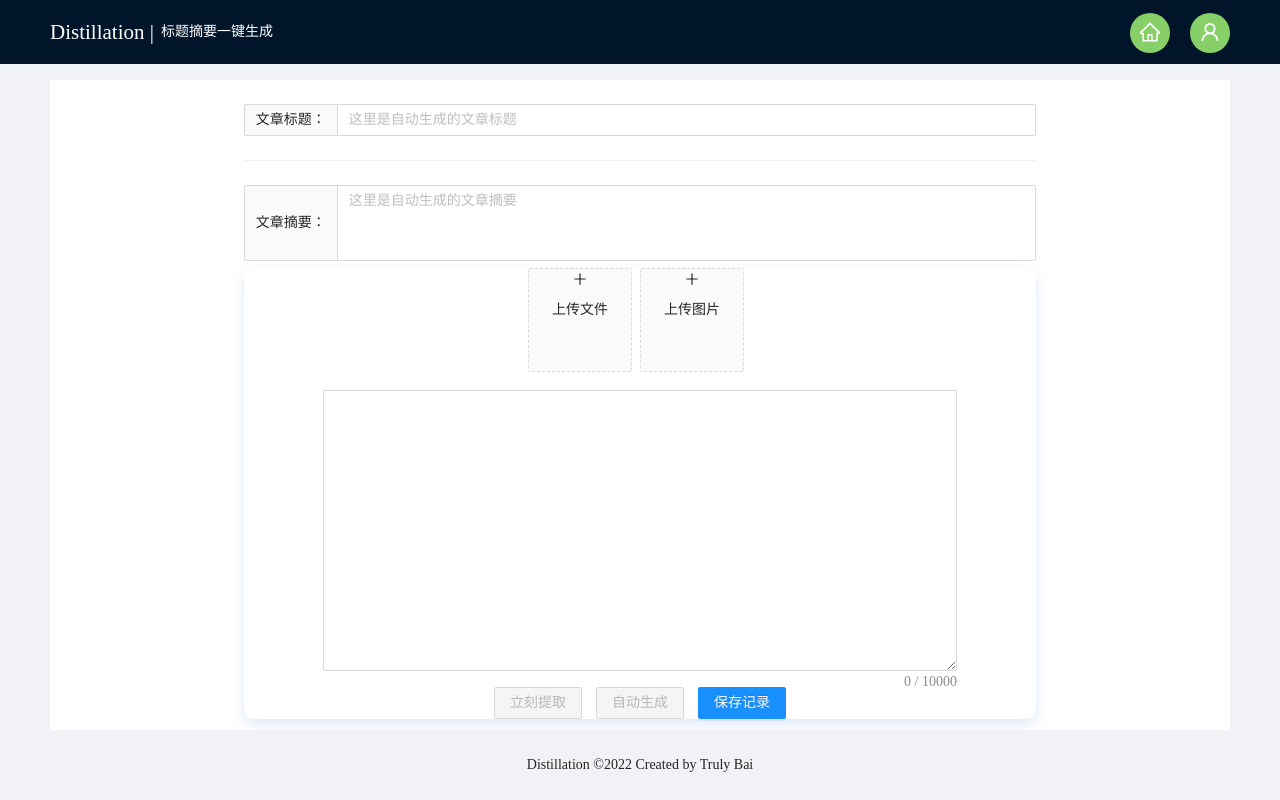
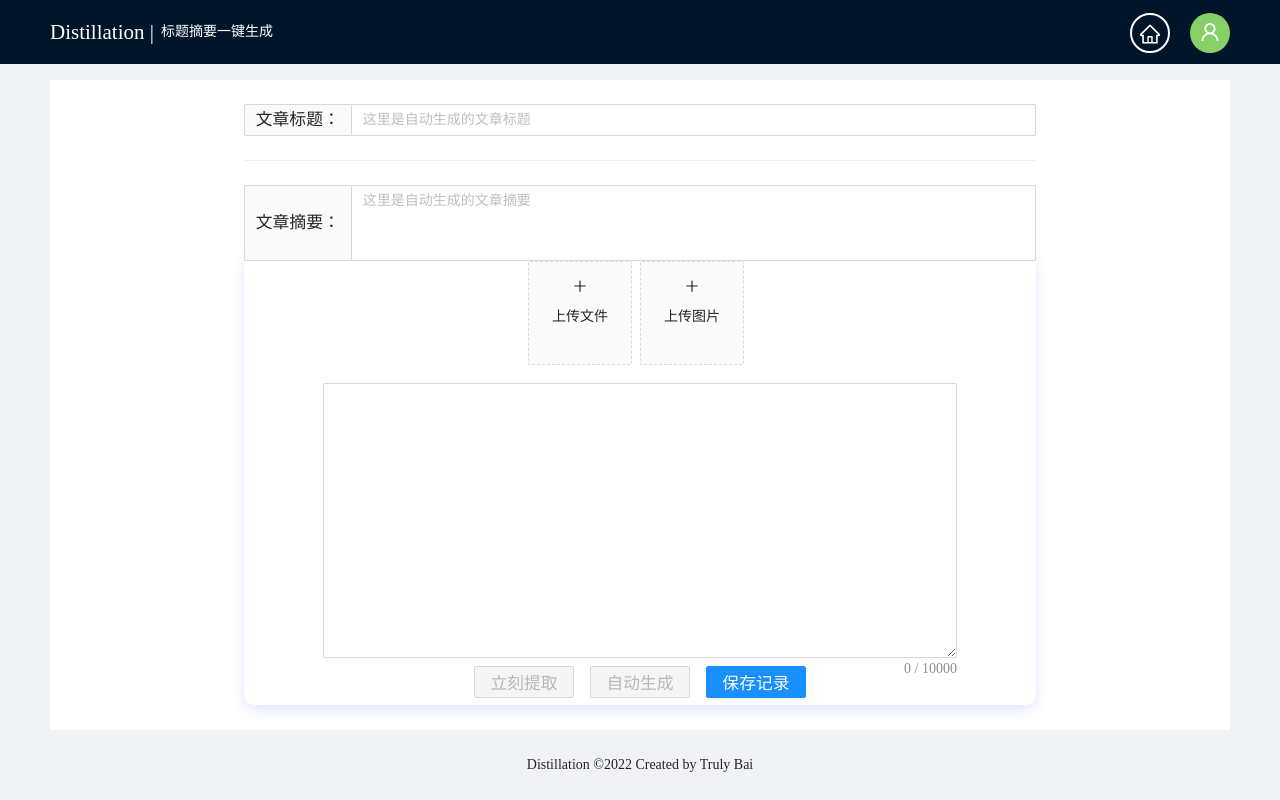
Before and after one commit to YMYzzz/Distillation, a React (Create React App) app: page / in a window 1280 px wide. Built offline with nearby package versions, Linux system fonts and the light colour scheme; a web font is replaced by a local one.

Commit message:
修改样式

```diff
--- a/src/App.css
+++ b/src/App.css
@@ -40,6 +40,16 @@
 .site-layout .site-layout-background {
   background: #fff;
 }
+
+.ant-input-group-addon{
+  font-size: 1.2em;
+}
+.ant-upload.ant-upload-select-picture-card > .ant-upload > div{
+  margin-top: 1em !important;
+}
+div.ant-descriptions-title{
+  font-size: 1.8em;
+}
 /*
 #root{
   height: 100%;
--- a/src/App.js
+++ b/src/App.js
@@ -15,11 +15,11 @@ import { setUserInfo, setHistory } from './actions';
 import { connect } from 'react-redux'
 
 
-axios.defaults.baseURL = "http://127.0.0.1:5000";
+axios.defaults.baseURL = "http://10.15.20.228:5000";
 //axios.defaults.baseURL = "https://hz-t3.matpool.com:27758";
 const { Header, Content, Footer } = Layout;
 
-const App = ({ globalUserInfo, setUserInfo, setHistory }) => {
+const App = ({ setUserInfo, setHistory }) => {
 	const [clientHeight, setClientHeight] = useState(document.body.offsetHeight)
 
 	const handleClientHeightChange = () => {
--- a/src/component/EditArea/index.jsx
+++ b/src/component/EditArea/index.jsx
@@ -92,7 +92,7 @@ const EditArea = ({ setHistory }) => {
 				height: '22%',
 				width: '70%',
 				margin: '0 auto',
-				marginBottom: '2em'
+				marginBottom: '1em'
 			}}>
 				<ShowArea title={title} abstract={abstract}></ShowArea>
 			</div>
@@ -100,6 +100,7 @@ const EditArea = ({ setHistory }) => {
 				height: '73%',
 				width: '70%',
 				margin: '0 auto',
+				padding: '0.5em 0',
 				borderRadius: '0.75em',
 				boxShadow: '0px 5px 16px -2px rgb(42 115 217 / 20%)',
 				display: 'flex',
--- a/src/component/HomeButton/index.jsx
+++ b/src/component/HomeButton/index.jsx
@@ -1,6 +1,6 @@
 import React from 'react';
 import { useNavigate } from 'react-router-dom';
-import { HomeOutlined } from '@ant-design/icons';
+import { HomeOutlined,HomeTwoTone } from '@ant-design/icons';
 import { Avatar, Popover } from 'antd';
 
 const HomeButton = () => {
@@ -23,7 +23,10 @@ const HomeButton = () => {
             <Popover content={homePopver} trigger="hover" onClick={goHome}>
                 <Avatar
                     style={{
-                        backgroundColor: '#87d068',
+                        border:'solid',
+                        borderWidth:'0.1em',
+                        borderColor:'white',
+                        backgroundColor: 'rgb(0,21,41)',
                         cursor: "pointer",
                         marginRight: '1em'
                     }}
--- a/src/component/Login/index.jsx
+++ b/src/component/Login/index.jsx
@@ -7,7 +7,7 @@ import { setToken } from '../../utils/tools'
 import axios from 'axios';
 
 import {
-    mainTheme, lightTheme, darkTheme,
+    lightTheme, darkTheme,
     loginLayoutStyles, loginPageStyles, buttonStyles, inputStyles,
     toggleThemeButtonStyles,
     labelStyles, alertStyles
@@ -206,7 +206,7 @@ const Login = () => {
                         </Label>
                     </div>
 
-                    <div name="password" validate={passwordValidate}>
+                    <div name="password">
                         <Label>
                             <span>密码</span>
                             <Input placeholder="包含数字、大小写字母且长度为8-16位" type="password" value={password} onChange={(e) => setPassword(e.target.value)} />
--- a/src/component/Register/index.jsx
+++ b/src/component/Register/index.jsx
@@ -6,7 +6,7 @@ import * as reactJss from "react-jss";
 import axios from 'axios';
 
 import {
-    mainTheme, lightTheme, darkTheme,
+    lightTheme, darkTheme,
     loginLayoutStyles, buttonStyles, inputStyles,
     toggleThemeButtonStyles, registrationPageStyles,
     labelStyles, alertStyles
@@ -213,18 +213,6 @@ const RegisterMod = () => {
             let repeatCheck = repeatValidate(password, repeatPassword);
             if (repeatCheck) errors.push(repeatCheck);
 
-            //setFormErrors(errors);
-            //const data = { "phone":phoneNum, username, password ,code , "confirm_password":repeatPassword};
-            // const requestOptions = {
-            //     method: 'POST',
-            //     mode: 'cors',
-            //     headers: { 'Content-Type': 'application/json' },
-            //     body: JSON.stringify({ "phone": phoneNum, username, password, code, "confirm_password": repeatPassword })
-            // };
-            // const response = await fetch('api/user/register', requestOptions);
-            // const result = await response.json();
-            // console.log(response.status);
-            // console.log(result);
             axios.post('api/user/register', {
                 "phone": phoneNum,
                 username,
--- a/src/component/TextLoader/index.jsx
+++ b/src/component/TextLoader/index.jsx
@@ -5,6 +5,7 @@ import { Upload, Modal, Input, Button, Tooltip } from 'antd';
 import axios from 'axios'
 import { PlusOutlined } from '@ant-design/icons';
 import './TextLoader.css'
+import { FaTrafficLight } from 'react-icons/fa';
 
 const { TextArea } = Input;
 
@@ -217,13 +218,18 @@ const TextLoader = (props) => {
                     disabled={fileList.length === 0 && picList.length === 0}
                     loading={uploading}
                     style={{
-                        marginTop: 16,
+                        fontSize: '1.2em',
+                        marginTop: '.5em',
                     }}
                 >
                     {uploading ? '提取中...' : '立刻提取'}
                 </Button>
                 <Button
-                    style={{ marginTop: '.7em', marginLeft: '1em' }}
+                    style={{
+                        marginTop: '.5em',
+                        marginLeft: '1em',
+                        fontSize: '1.2em'
+                    }}
                     disabled={text.length === 0}
                     loading={generating}
                     onClick={upLoadText}
@@ -231,7 +237,12 @@ const TextLoader = (props) => {
                 >
                     {generating ? '正在生成...' : '自动生成'}
                 </Button>
-                <Button style={{ marginTop: '.7em', marginLeft: '1em' }} onClick={saveRecord} type="primary">保存记录</Button>
+                <Button style={{
+                    marginTop: '.5em',
+                    marginLeft: '1em',
+                    fontSize: '1.2em',
+                }}
+                    onClick={saveRecord} type="primary">保存记录</Button>
 
             </div>
         </>
--- a/src/component/UserInfo/UserInfo.css
+++ b/src/component/UserInfo/UserInfo.css
@@ -1,5 +1,5 @@
-.ant-upload.ant-upload-select-picture-card {
+div.ant-upload-select {
     width: 104px;
-    height: auto;
+    height: auto !important;
     min-height: 104px;
 }
--- a/src/component/UserInfo/index.jsx
+++ b/src/component/UserInfo/index.jsx
@@ -202,7 +202,8 @@ const UserInfo = ({ globalUserInfo, setUserIcon }) => {
                     <div
                         style={{
                             width: '104px',
-                            minHeight: '104px',
+                            // height: 'auto',
+                            // minHeight: '104px',
                             marginBottom: '10px',
                         }}>
                         <Upload
@@ -230,7 +231,7 @@ const UserInfo = ({ globalUserInfo, setUserIcon }) => {
                 <div>
                     <Button onClick={uploadIcon}>点击上传</Button>
                 </div>
-            </div>
+            </div >
 
             <div
                 style={{
@@ -280,7 +281,7 @@ const UserInfo = ({ globalUserInfo, setUserIcon }) => {
                         onChange={(e) => setNewPwd(e.target.value)} />
                 </Modal>
             </div>
-        </div>
+        </div >
     )
 };
 
```
